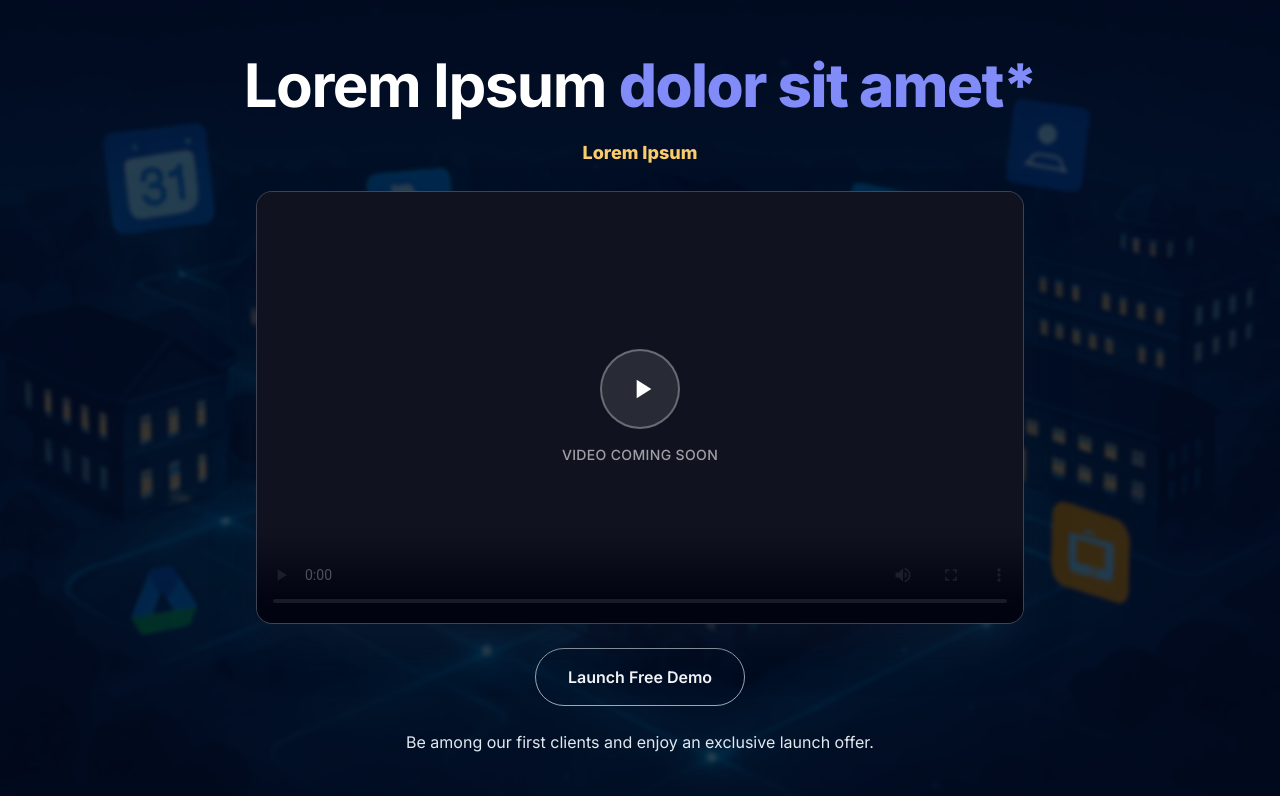
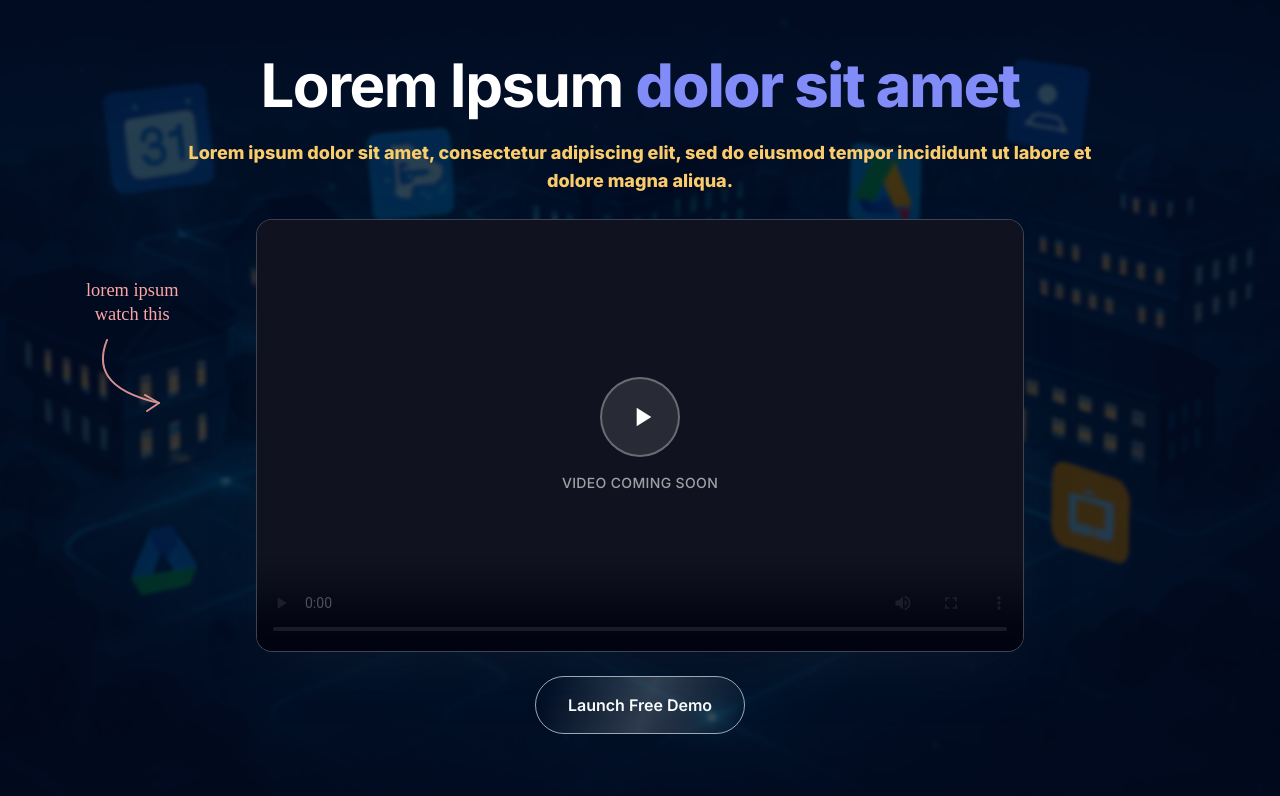
Before and after one commit to abdj206/classify-exam-webapp, a Next.js app: page / in a window 1280 px wide. Shown: the part 320-1116 px from the top of the page. Built offline with nearby package versions, Linux system fonts and the light colour scheme; a web font is replaced by a local one.

Commit message:
Classify Timetable landing page update lorem ipsum

```diff
--- a/components/Footer.tsx
+++ b/components/Footer.tsx
@@ -71,7 +71,7 @@
                   info@classifyservices.com
                 </a>
                 </li>
-                <li>
+                {/* <li>
                   <a
                     href="mailto:sales@classifyservices.com"
                     className="text-gray-300 hover:text-classify-gold transition-colors"
@@ -86,7 +86,7 @@
                   >
                     support@classifyservices.com
                   </a>
-                </li>
+                </li> */}
             </ul>
           </div>
         </div>
--- a/components/Hero.tsx
+++ b/components/Hero.tsx
@@ -51,14 +51,14 @@
 <h1 className="mt-2 text-4xl md:text-5xl lg:text-6xl font-bold text-white leading-[1.1] tracking-tight">
   Lorem Ipsum{" "}
   <span className="text-indigo-400 font-extrabold">
-  dolor sit amet*
+  dolor sit amet
   </span>
 </h1>
 
 {/* Sub-headline */}
 <div className="space-y-4 text-base md:text-lg text-slate-200 leading-relaxed">
 <p className="text-classify-gold font-extrabold">
-  Lorem Ipsum
+Lorem ipsum dolor sit amet, consectetur adipiscing elit, sed do eiusmod tempor incididunt ut labore et dolore magna aliqua.
   </p>
   {/* --<p className="text-classify-gold font-extrabold">
   We are a team of educators and developers who are passionate about making education more efficient and effective.
@@ -95,8 +95,56 @@
           </p>
         </div> */}
 
-        {/* VSL Video Placeholder */}
-        <div className="w-full max-w-3xl rounded-2xl overflow-hidden border border-white/20 shadow-2xl shadow-slate-900/60 bg-slate-900/80 backdrop-blur">
+        {/* VSL Video Placeholder — with handwritten arrow annotation */}
+        <div className="relative w-full max-w-3xl">
+
+          {/* Handwritten arrow + label — positioned to the left of the video, desktop only */}
+          <div
+            className="absolute hidden md:flex flex-col items-center gap-1 select-none pointer-events-none"
+            style={{ left: '-170px', top: '60px' }}
+          >
+            <p
+              style={{
+                fontFamily: "'Caveat', 'Segoe Script', cursive",
+                fontSize: '1.15rem',
+                lineHeight: '1.3',
+                color: '#fca5a5',
+                textAlign: 'center',
+                marginBottom: '4px',
+              }}
+            >
+              lorem ipsum<br />watch this
+            </p>
+            {/* Hand-drawn curved arrow SVG pointing right-downward toward the video */}
+            {/* Hand-drawn curved arrow SVG pointing right-downward toward the video */}
+            <svg
+              width="90"
+              height="80"
+              viewBox="0 0 90 80"
+              fill="none"
+              xmlns="http://www.w3.org/2000/svg"
+              style={{ opacity: 0.85 }}
+            >
+              {/* Starts top-left, swoops down then curves right */}
+              <path
+                d="M20 5 C10 30, 15 55, 72 68"
+                stroke="#fca5a5"
+                strokeWidth="2"
+                strokeLinecap="round"
+                fill="none"
+              />
+              {/* Arrowhead pointing right */}
+              <path
+                d="M72 68 L58 60 M72 68 L60 76"
+                stroke="#fca5a5"
+                strokeWidth="2"
+                strokeLinecap="round"
+              />
+            </svg>
+          </div>
+
+          {/* Video block */}
+          <div className="w-full rounded-2xl overflow-hidden border border-white/20 shadow-2xl shadow-slate-900/60 bg-slate-900/80 backdrop-blur">
             <div className="relative w-full" style={{ paddingBottom: '56.25%' }}>
               {/* Replace the src below with your finalized video URL or file path */}
               <video
@@ -118,9 +166,43 @@
               </div>
             </div>
           </div>
+        </div>
 
         {/* CTA Buttons */}
         <div className="flex flex-col sm:flex-row items-center justify-center gap-4">
+          {/* Shimmer keyframes — scoped inline so no global CSS file needed */}
+          <style>{`
+            @keyframes shimmer-sweep {
+              0%   { background-position: 200% center; }
+              100% { background-position: -200% center; }
+            }
+          `}</style>
+
+          <button
+            onClick={openDemoModal}
+            className="relative overflow-hidden rounded-full border border-slate-200/70 px-8 py-4 text-base font-semibold text-slate-50 hover:bg-slate-50 hover:text-slate-900 transition-colors"
+            style={{ isolation: 'isolate' }}
+          >
+            {/* Sweep shimmer light overlay */}
+            <span
+              aria-hidden="true"
+              style={{
+                position: 'absolute',
+                inset: 0,
+                background:
+                  'linear-gradient(110deg, transparent 25%, rgba(255,255,255,0.18) 50%, transparent 75%)',
+                backgroundSize: '200% 100%',
+                animation: 'shimmer-sweep 2.4s linear infinite',
+                borderRadius: 'inherit',
+                pointerEvents: 'none',
+              }}
+            />
+            Launch Free Demo
+          </button>
+        </div>
+
+        {/* CTA Buttons */}
+        {/* <div className="flex flex-col sm:flex-row items-center justify-center gap-4"> */}
           {/* <button
             onClick={scrollToPricing}
             className="rounded-full bg-slate-50 px-8 py-4 text-base font-semibold text-slate-900 shadow-xl shadow-slate-900/40 hover:bg-slate-200 transition-colors"
@@ -128,21 +210,21 @@
             Get Started Today
           </button> */}
           {/* <QuoteModal/> */}
-          <button
+          {/* <button
             onClick={openDemoModal}
             className="rounded-full border border-slate-200/70 px-8 py-4 text-base font-semibold text-slate-50 hover:bg-slate-50 hover:text-slate-900 transition-colors"
           >
             Launch Free Demo
           </button>
-        </div>
+        </div> */}
 
         {/* Trust text */}
-        <p className="text-slate-200 text-sm md:text-base">
+        {/*  -- <p className="text-slate-200 text-sm md:text-base">
           Be among our first clients and enjoy an exclusive launch offer.
         </p>
         <p className="mt-4 text-xs md:text-sm text-white/60 leading-relaxed">
   *Based on a 1,000-student school. Includes data preparation time.
-</p>
+</p> */}
       </div>
     </section>
   )
```
Lines whose indentation alone changed are shown as unchanged.
